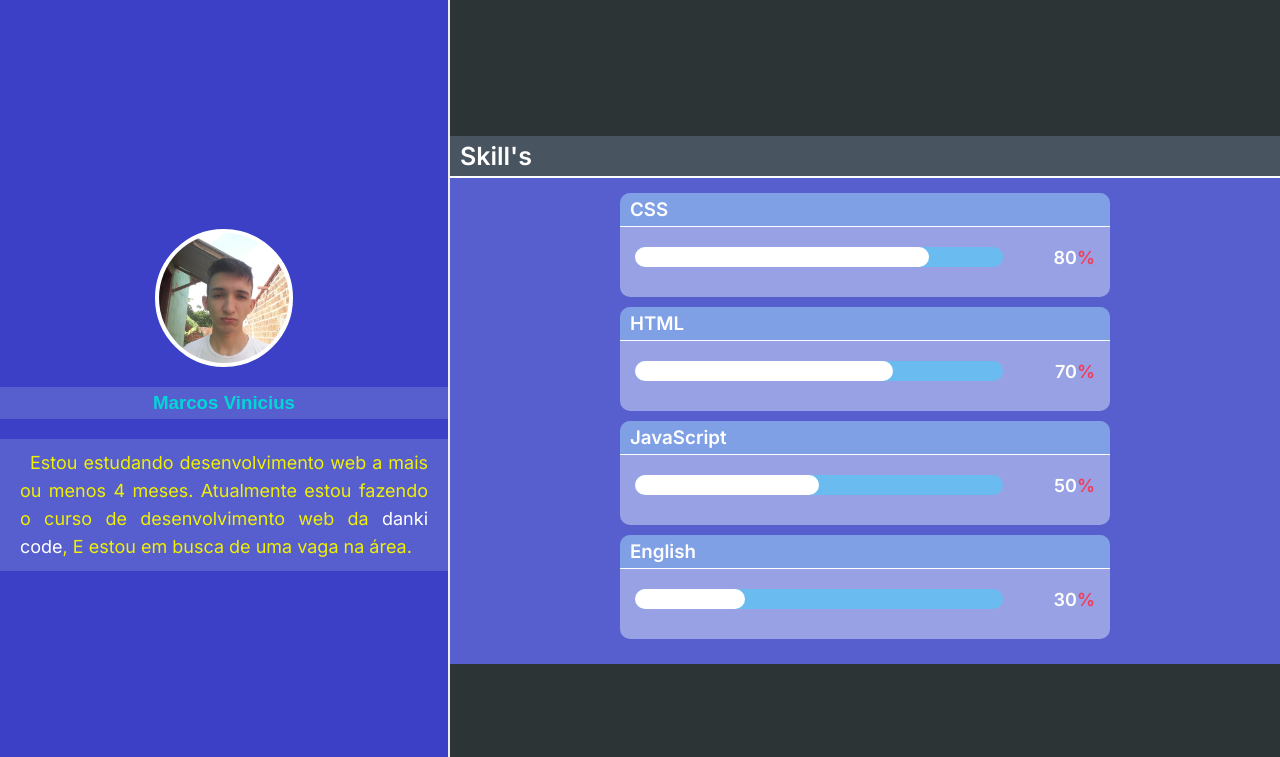
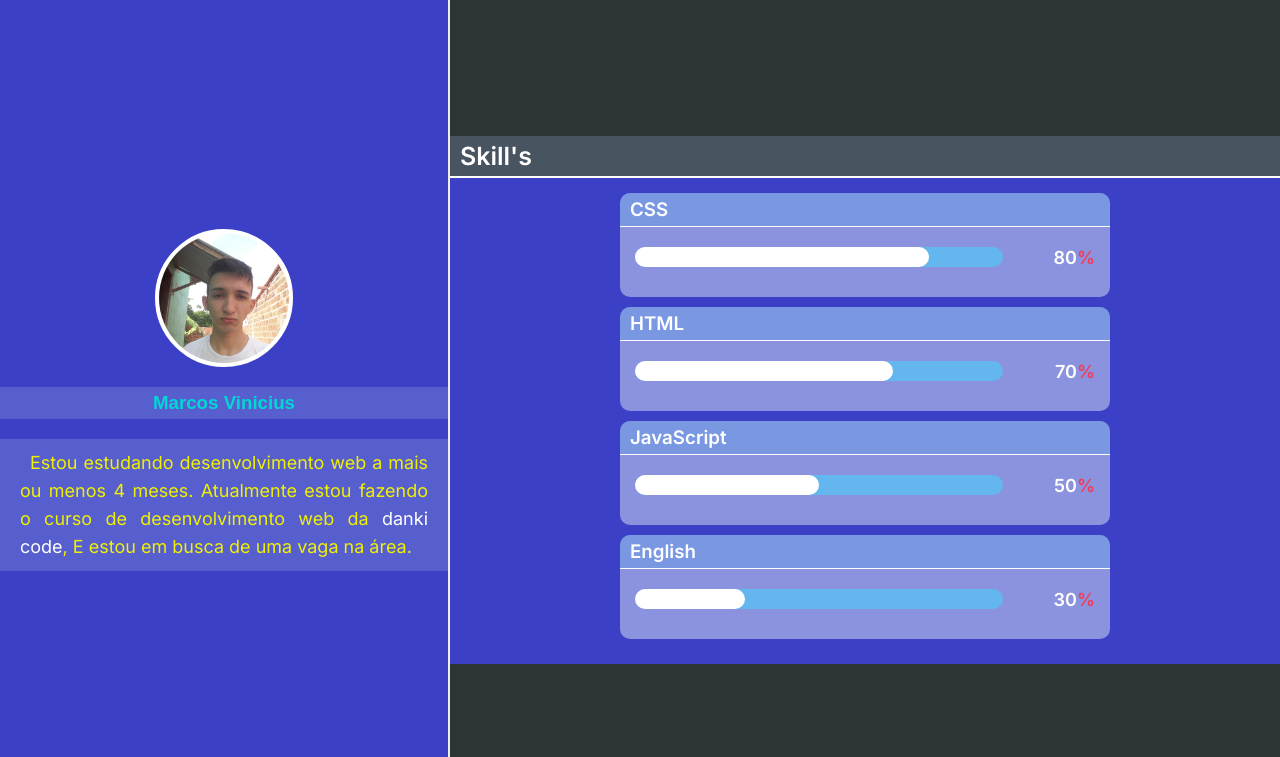
Before and after one commit to marcos-dev-web/marcos-dev-web.github.io, a plain HTML site: page index.html in a window 1280 px wide. Shown: the top 757 px of the page. Drawn offline with Linux system fonts and the light colour scheme; a web font is replaced by a local one.

Commit message:
update background-color

```diff
--- a/css/style-right.css
+++ b/css/style-right.css
@@ -92,7 +92,7 @@ section.side_right {
   justify-content: center;
   text-align: center;
   padding: 10px;
-  background-color: #575fcf;
+  background-color: #3c40c6;
 }
 
 .informations h1 {
```
